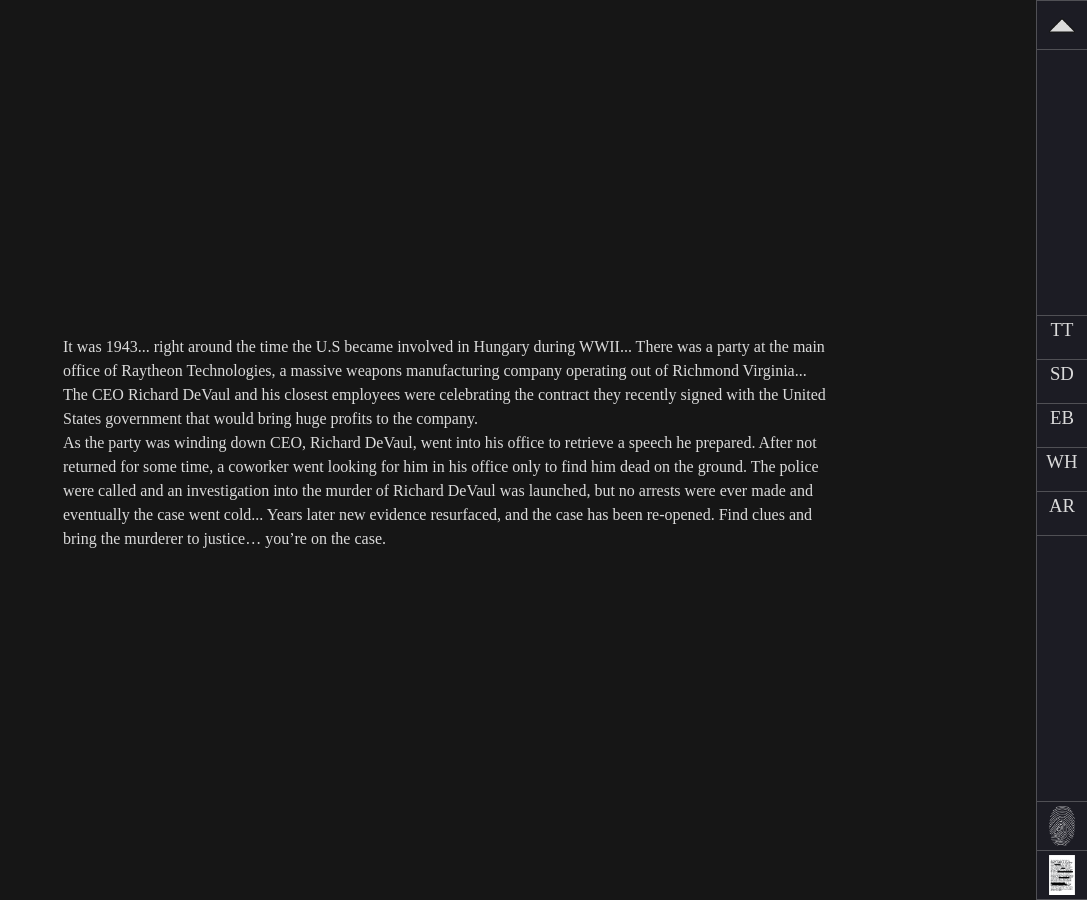
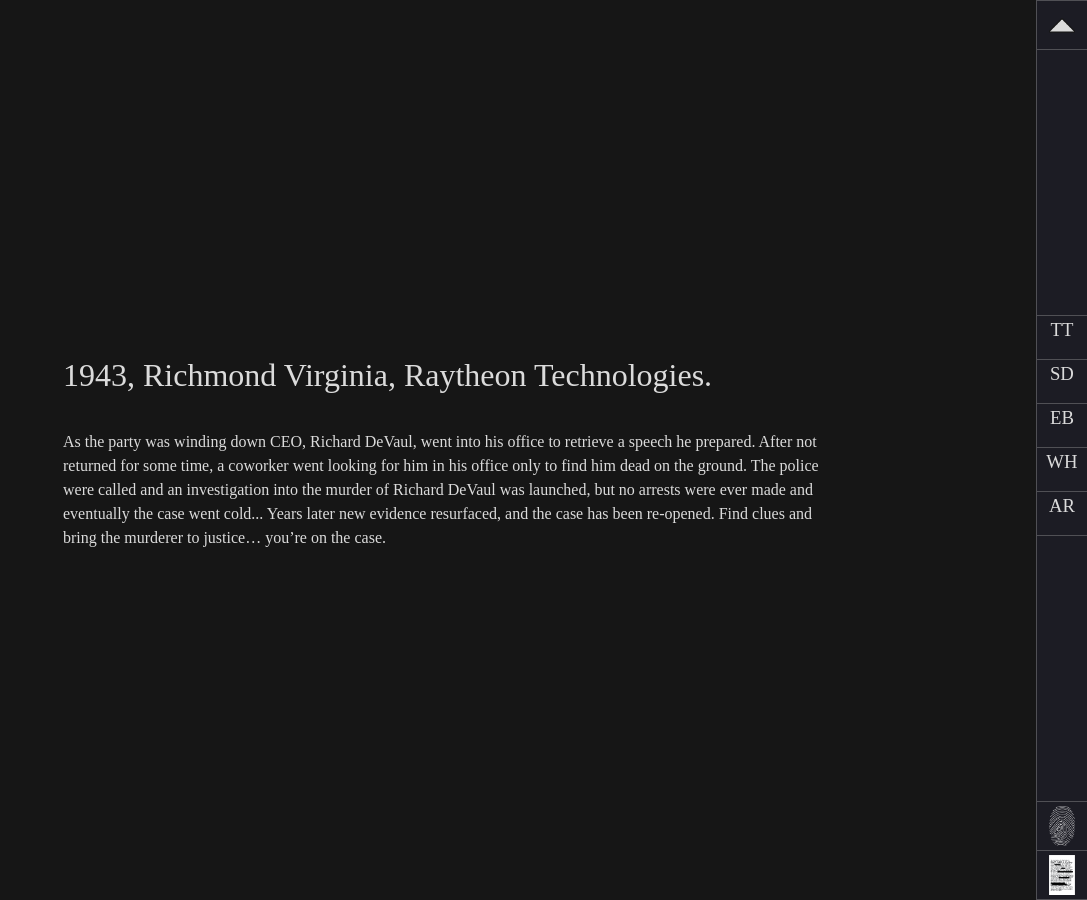
Before and after one commit to tatimblin/murder-mystery, a Jekyll site: the page built from index.html, in a window 1280 px wide. Shown: the whole page, without its empty margins (193-1280 px from the left). Built offline with Jekyll 4.4.1, drawn with Linux system fonts in a browser that asks for light colours; nearby versions of some CDN libraries; some web fonts are replaced.

Commit message:
Header to intro

```diff
--- a/_includes/intro.html
+++ b/_includes/intro.html
@@ -1,8 +1,7 @@
 <div class="intro">
 	<div class="intro-content">
+	    <h1>1943, Richmond Virginia, Raytheon Technologies.</h1>
 		<p class="typebyletter">
-			It was 1943... right around the time the U.S became involved in Hungary during WWII... There was a party at the main office of Raytheon Technologies, a massive weapons manufacturing company operating out of Richmond Virginia... The CEO Richard DeVaul and his closest employees were celebrating the contract they recently signed with the United States government that would bring huge profits to the company.
-			<br>
 			As the party was winding down CEO, Richard DeVaul, went into his office to retrieve a speech he prepared. After not returned for some time, a coworker went looking for him in his office only to find him dead on the ground. The police were called and an investigation into the murder of Richard DeVaul was launched, but no arrests were ever made and eventually the case went cold... Years later new evidence resurfaced, and the case has been re-opened. Find clues and bring the murderer to justice… you’re on the case.
 		</p>
     </div>
--- a/_sass/_intro.scss
+++ b/_sass/_intro.scss
@@ -2,10 +2,13 @@
     &-content {
         max-width: 800px;
         margin: auto;
+        h1 {
+            padding: 1rem;
+        }
         p {
             line-height: 1.5em;
             color: $c-text;
-            padding: 1rem;
+            padding: 0 1rem;
         }
     }
 }
```
